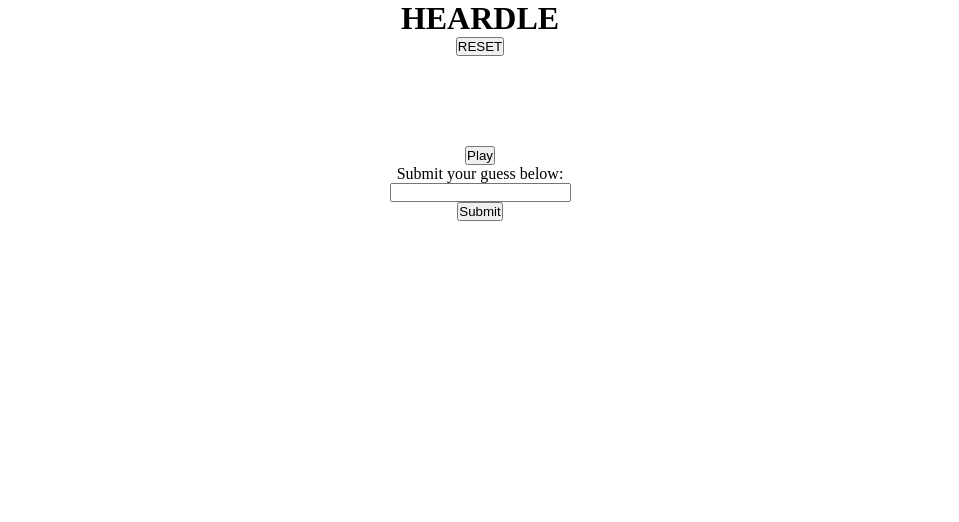
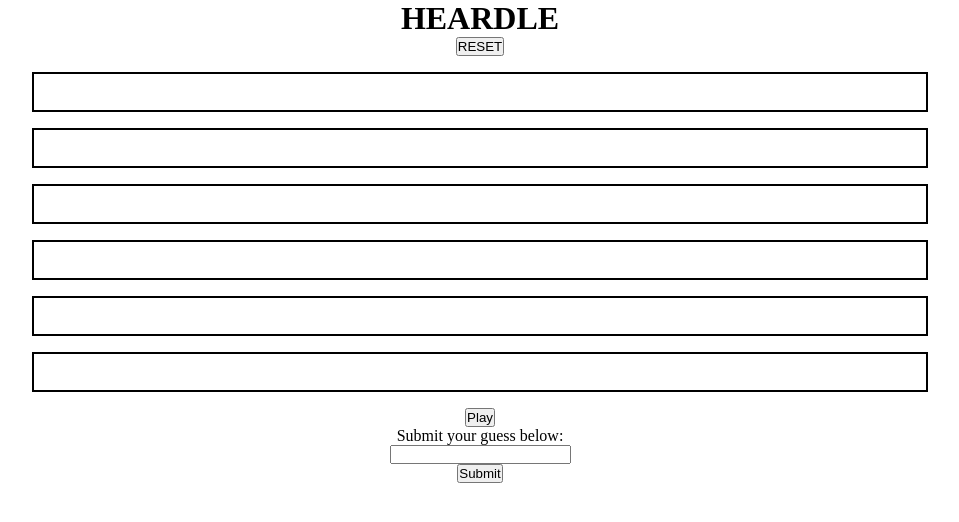
Before and after one commit to teyahbd/react-heardle-clone, a React (Create React App) app: page / in a window 1280 px wide. Shown: the top 522 px of the page, without its empty margins (160-1119 px from the left). Built offline with nearby package versions, Linux system fonts and the light colour scheme.

Commit message:
update guess box styling

```diff
--- a/src/App.css
+++ b/src/App.css
@@ -7,3 +7,21 @@
 .App {
   text-align: center;
 }
+
+#boxes {
+  display: block;
+}
+
+h3 {
+  display: flex;
+  justify-content: center;
+  align-items: center;
+  border: 2px solid black;
+  width: 70vw;
+  height: 2.5rem;
+  padding: 1rem;
+  margin: auto;
+  margin-top: 1rem;
+  margin-bottom: 1rem;
+  color: black;
+}
--- a/src/components/Form.jsx
+++ b/src/components/Form.jsx
@@ -2,8 +2,6 @@
   songTitle,
   guessedTitle,
   setGuessedTitle,
-  correctOrIncorrect,
-  setCorrectOrIncorrect,
   setPreviousGuesses,
   previousGuesses,
   correctAnswer,
@@ -11,20 +9,17 @@
 }) => {
   function handleChange(event) {
     setGuessedTitle(event.target.value);
-    setCorrectOrIncorrect("");
   }
 
   function handleSubmit(event) {
     event.preventDefault();
-    console.log(previousGuesses.length);
+
     if (previousGuesses.length > 4) {
       setCorrectAnswer(`The correct answer is... ${songTitle}`);
     }
     if (guessedTitle.toLowerCase() === songTitle.toLowerCase()) {
-      setPreviousGuesses([...previousGuesses, `✅ ${songTitle}`]);
-      setCorrectOrIncorrect("Correct!");
+      setPreviousGuesses([...previousGuesses, `${songTitle}`]);
     } else {
-      setCorrectOrIncorrect("Incorrect!");
       setPreviousGuesses([...previousGuesses, `❌ ${guessedTitle}`]);
     }
   }
@@ -38,8 +33,7 @@
         <br />
         <button type="submit">Submit</button>
       </form>
-      <p>{correctOrIncorrect}</p>
-      <h3>{correctAnswer}</h3>
+      <p>{correctAnswer}</p>
     </div>
   );
 };
--- a/src/components/Guesses.jsx
+++ b/src/components/Guesses.jsx
@@ -7,18 +7,13 @@
     }
   }
   return (
-    <div>
-      <h2>{guessTexts[0]}</h2>
-      <br />
-      <h2>{guessTexts[1]}</h2>
-      <br />
-      <h2>{guessTexts[2]}</h2>
-      <br />
-      <h2>{guessTexts[3]}</h2>
-      <br />
-      <h2>{guessTexts[4]}</h2>
-      <br />
-      <h2>{guessTexts[5]}</h2>
+    <div id="boxes">
+      <h3>{guessTexts[0]}</h3>
+      <h3>{guessTexts[1]}</h3>
+      <h3>{guessTexts[2]}</h3>
+      <h3>{guessTexts[3]}</h3>
+      <h3>{guessTexts[4]}</h3>
+      <h3>{guessTexts[5]}</h3>
     </div>
   );
 };
--- a/src/components/Reset.jsx
+++ b/src/components/Reset.jsx
@@ -12,7 +12,6 @@
   function handleClick(event) {
     setSongTitle(title);
     setGuessedTitle("");
-    setCorrectOrIncorrect("");
     setPreviousGuesses([]);
     setCorrectAnswer("");
   }
--- a/src/components/SongContainer.jsx
+++ b/src/components/SongContainer.jsx
@@ -8,7 +8,6 @@
   const [songTitle, setSongTitle] = useState("");
   const [songAudio, setSongAudio] = useState("./sunshine.mp3");
   const [guessedTitle, setGuessedTitle] = useState("");
-  const [correctOrIncorrect, setCorrectOrIncorrect] = useState("");
   const [previousGuesses, setPreviousGuesses] = useState([]);
   const [correctAnswer, setCorrectAnswer] = useState("");
 
@@ -18,7 +17,6 @@
         setSongTitle={setSongTitle}
         songTitle={songTitle}
         setGuessedTitle={setGuessedTitle}
-        setCorrectOrIncorrect={setCorrectOrIncorrect}
         setSongAudio={setSongAudio}
         setPreviousGuesses={setPreviousGuesses}
         setCorrectAnswer={setCorrectAnswer}
@@ -29,8 +27,6 @@
         songTitle={songTitle}
         guessedTitle={guessedTitle}
         setGuessedTitle={setGuessedTitle}
-        correctOrIncorrect={correctOrIncorrect}
-        setCorrectOrIncorrect={setCorrectOrIncorrect}
         setPreviousGuesses={setPreviousGuesses}
         previousGuesses={previousGuesses}
         correctAnswer={correctAnswer}
```
